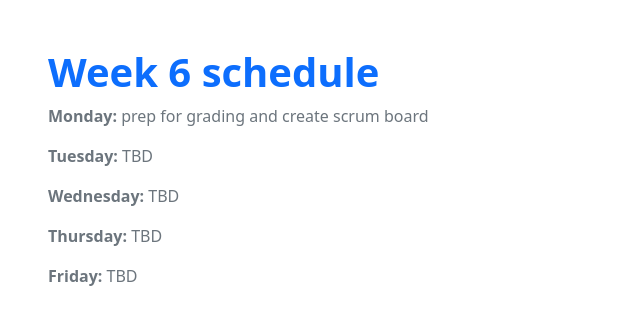
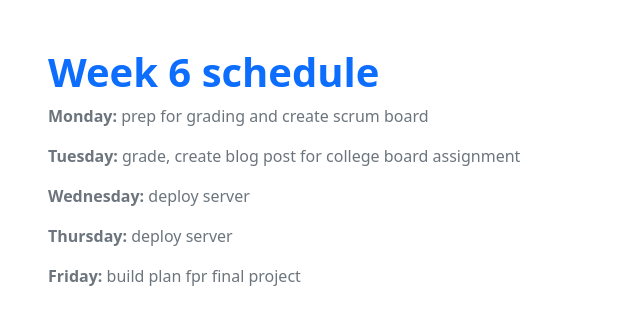
Before and after one commit to Ryanrob327/FlaskCSP, a Flask app: page /sched06/ in a window 1280 px wide. Shown: the part 66-391 px from the top of the page, without its empty margins (0-640 px from the left). Run offline with Flask 2, Linux system fonts and the light colour scheme.

Commit message:
week 5 overhaul

```diff
--- a/bp_projects/templates/bp_projects/week08.html
+++ b/bp_projects/templates/bp_projects/week08.html
@@ -2,7 +2,7 @@
 {% extends "layouts/project.html" %}
 
 <!-- Setting up variables to customize "project" details to be specific to hawkers -->
-{% set project = "Hawkers" %}
+{% set project = "Week 08" %}
 {% set overview = "https://hawkers.nighthawkcodingsociety.com/aboutus" %}
 {% set scrumboard = "https://github.com/noyah81/p2ducks/projects/1" %}
 {% set repo = "https://github.com/noyah81/p2ducks" %}
--- a/templates/layouts/base.html
+++ b/templates/layouts/base.html
@@ -9,8 +9,6 @@ This HTML is setup as as a Jinja2 layout, coders use layouts for:
 
 {% set basename = "Ryan's CSP" %}
 {% set github = "https://github.com/Ryanrob327" %}
-{% set twitter = "https://twitter.com/NighthawkCoding" %}
-{% set youtube = "https://www.youtube.com/channel/UClIKOsDS5dsfzFA3zveDT3Q?view_as=subscriber" %}
 
 <head>
     <!-- Required meta tags -->
--- a/templates/layouts/navbar.html
+++ b/templates/layouts/navbar.html
@@ -3,7 +3,7 @@ This HTML is setup as a fragment allowing it to be "included" by other HTML file
 -->
 <nav class="navbar navbar-expand-lg navbar-light bg-light">
     <img src="{{ url_for('static', filename='assets/ncs_logo.png') }}" width="50" height="50" class="d-inline-block align-center" alt="">
-    <a class="navbar-brand" href="https://csp.nighthawkcodingsociety.com/">{{basename}}</a>
+    <a class="navbar-brand" href="https://github.com/Ryanrob327/FlaskCSP">{{basename}}</a>
     <button class="navbar-toggler" type="button" data-toggle="collapse" data-target="#navbarNavAltMarkup" aria-controls="navbarNavAltMarkup" aria-expanded="false" aria-label="Toggle navigation">
         <span class="navbar-toggler-icon"></span>
     </button>
@@ -23,8 +23,8 @@ This HTML is setup as a fragment allowing it to be "included" by other HTML file
                 </a>
                 <ul class="dropdown-menu dropdown-menu-dark" aria-labelledby="navbarDarkDropdownMenuLink">
                     <li><a class="dropdown-item" href={{ url_for('projects.week05') }}>Week 05</a></li>
-                    <!-- <li><a class="dropdown-item" href={{ url_for('projects.week06') }}>Week 06</a></li>
-                    <li><a class="dropdown-item" href={{ url_for('projects.week07') }}>Week 07</a></li>
+                    <li><a class="dropdown-item" href={{ url_for('projects.week06') }}>Week 06</a></li>
+                    <!--<li><a class="dropdown-item" href={{ url_for('projects.week07') }}>Week 07</a></li>
                     <li><a class="dropdown-item" href={{ url_for('projects.week08') }}>Week 08</a></li>-->
                 </ul>
             </li>
--- a/templates/sched06.html
+++ b/templates/sched06.html
@@ -10,10 +10,10 @@
     <div class="px-5 py-5 mx-auto">
         <h1 class="text-primary"><strong>Week 6 schedule</strong></h1>
         <p class="text-secondary"><b>Monday:</b> prep for grading and create scrum board </p>
-        <p class="text-secondary"><b>Tuesday:</b> TBD </p>
-        <p class="text-secondary"><b>Wednesday:</b> TBD </p>
-        <p class="text-secondary"><b>Thursday:</b> TBD </p>
-        <p class="text-secondary"><b>Friday:</b> TBD </p>
+        <p class="text-secondary"><b>Tuesday:</b> grade, create blog post for college board assignment </p>
+        <p class="text-secondary"><b>Wednesday:</b> deploy server </p>
+        <p class="text-secondary"><b>Thursday:</b> deploy server </p>
+        <p class="text-secondary"><b>Friday:</b> build plan fpr final project </p>
     </div>
 {% endblock %}
 
```
Also changed, not shown: bp_projects/templates/bp_projects/week06.html (+9 -11 lines), bp_projects/templates/bp_projects/week07.html (+10 -9 lines).
